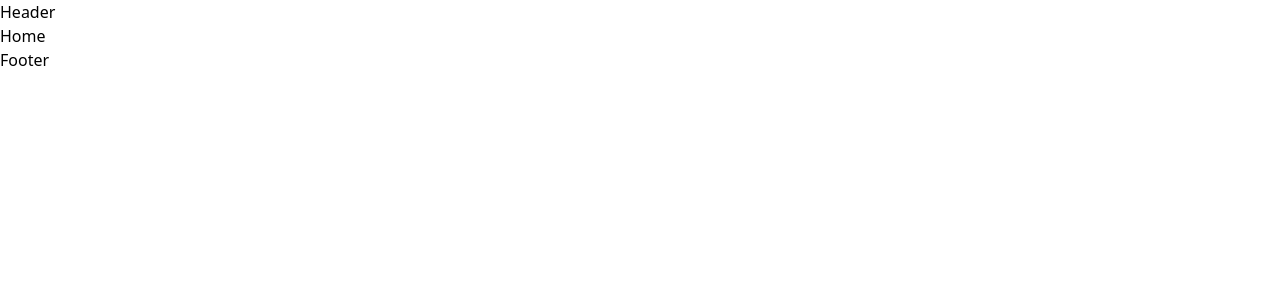
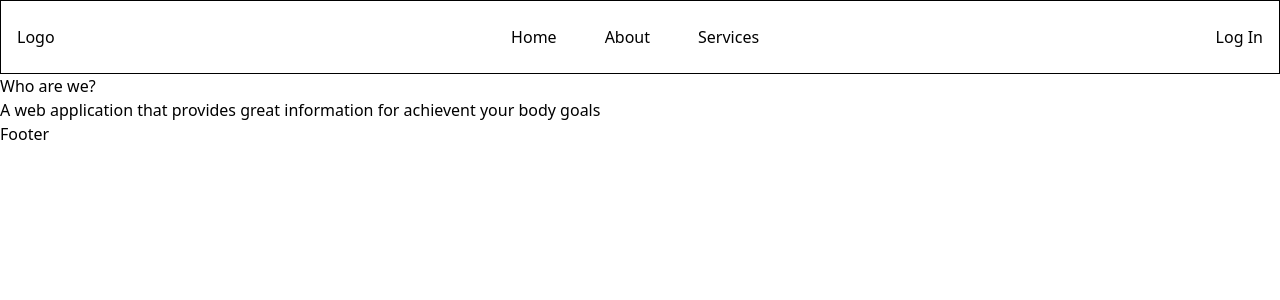
Before and after one commit to dmadridy/FBA, a React (Vite) app: page / in a window 1280 px wide. Shown: the top 300 px of the page. Built offline with nearby package versions, Linux system fonts and the light colour scheme.

Commit message:
Worked on Header, Home component

```diff
--- a/package.json
+++ b/package.json
@@ -11,6 +11,7 @@
   "dependencies": {
     "react": "^18.2.0",
     "react-dom": "^18.2.0",
+    "react-hook-form": "^7.43.8",
     "react-router-dom": "^6.9.0"
   },
   "devDependencies": {
--- /dev/null
+++ b/src/assets/styles/index.tsx
@@ -0,0 +1,2 @@
+export const activeStyle = 'px-4 py-2 ';
+export const unactiveStyle = '';
--- a/src/components/home.tsx
+++ b/src/components/home.tsx
@@ -1,7 +1,18 @@
 import React from 'react';
 
 const Home = () => {
-  return <div>Home</div>;
+  return (
+    <div>
+      <div>
+        <h1>Who are we?</h1>
+        <p>
+          A web application that provides great information for achievent your
+          body goals
+        </p>
+      </div>
+      <div></div>
+    </div>
+  );
 };
 
 export default Home;
--- /dev/null
+++ b/src/components/sign-up-form.tsx
@@ -0,0 +1,5 @@
+const SignUpForm = () => {
+  return <div>SignUpForm</div>;
+};
+
+export default SignUpForm;
--- a/src/layout/header.tsx
+++ b/src/layout/header.tsx
@@ -1,5 +1,33 @@
+import { NavLink } from 'react-router-dom';
+import { activeStyle, unactiveStyle } from '../assets/styles';
+
 const Header = () => {
-  return <div>Header</div>;
+  return (
+    <div className='flex p-4 items-center border border-black justify-between mx-auto container max-w-7xl'>
+      <h1>Logo</h1>
+      <div className='flex space-x-4'>
+        <NavLink
+          className={({ isActive }) => (isActive ? activeStyle : unactiveStyle)}
+          to='/'
+        >
+          Home
+        </NavLink>
+        <NavLink
+          className={({ isActive }) => (isActive ? activeStyle : unactiveStyle)}
+          to='/'
+        >
+          About
+        </NavLink>
+        <NavLink
+          className={({ isActive }) => (isActive ? activeStyle : unactiveStyle)}
+          to='/'
+        >
+          Services
+        </NavLink>
+      </div>
+      <button>Log In</button>
+    </div>
+  );
 };
 
 export default Header;
```
Also changed, not shown: 1 other file (tests, documents, lock files or other folders).
